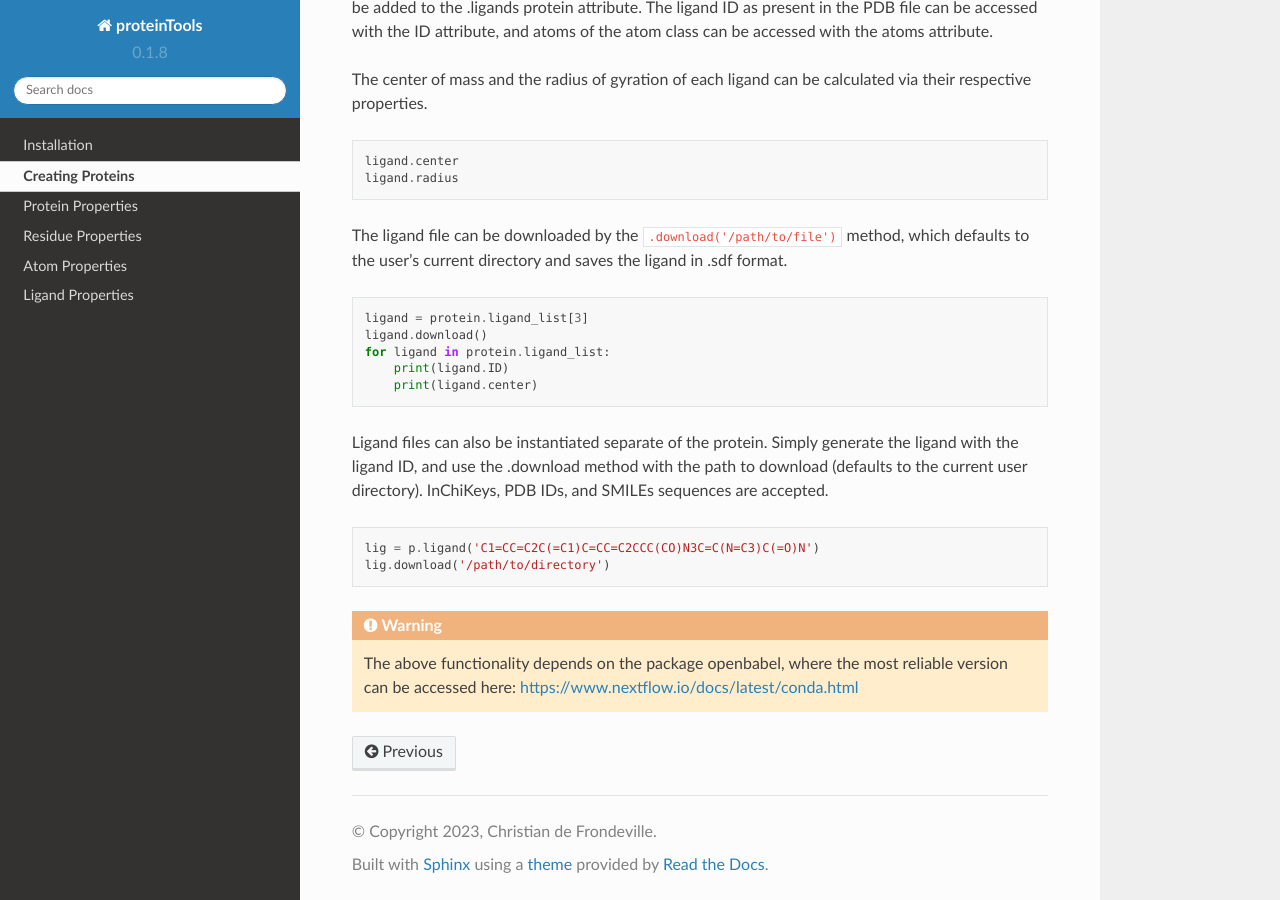
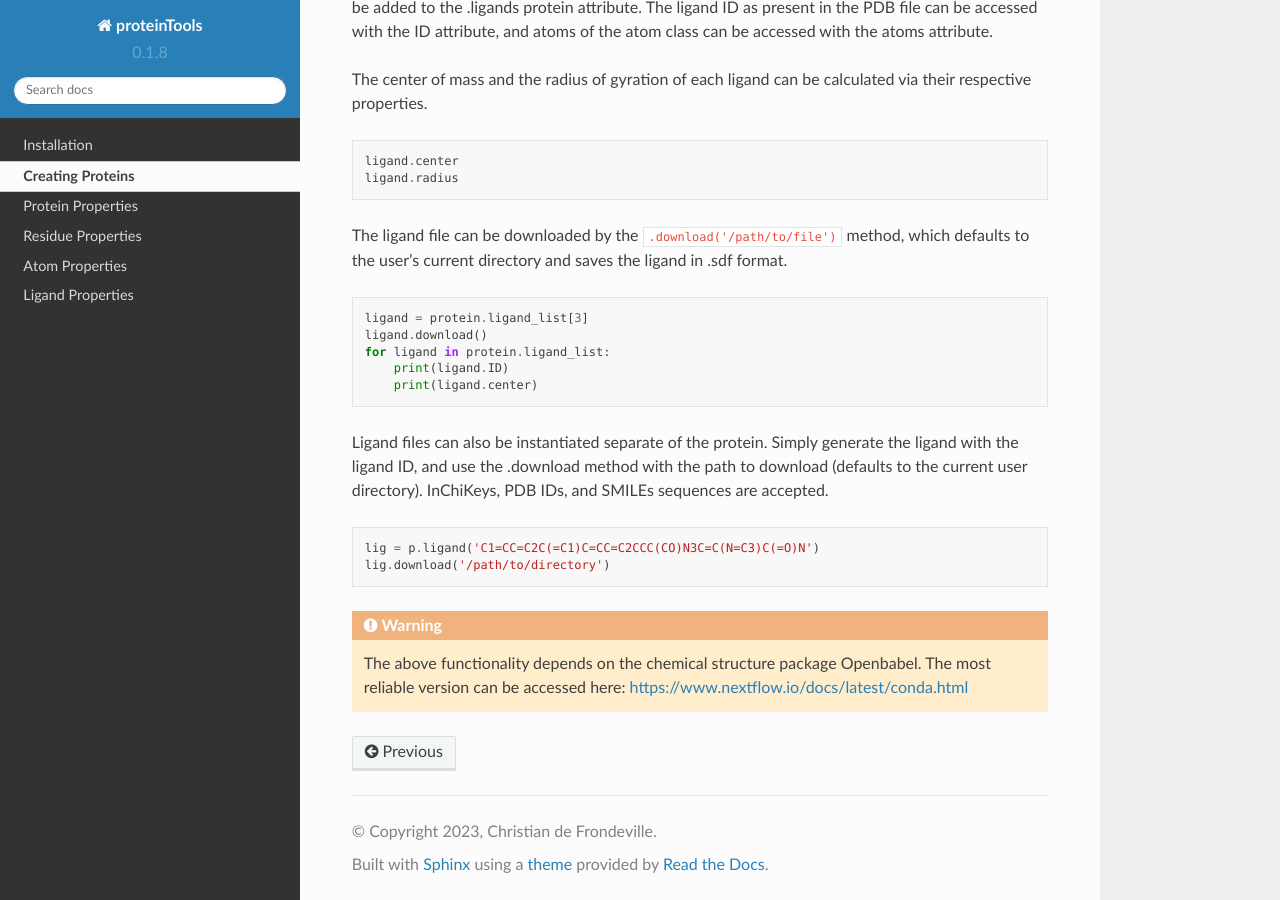
Before and after one commit to tiger1deF/proteinTools, a Sphinx documentation site: the page built from docs/source/documentation.rst, in a window 1280 px wide and 900 px high, scrolled down 3281 px. Built offline with Sphinx 7.4.7 and the Read the Docs theme 2.0.0, drawn with Linux system fonts in a browser that asks for light colours.

Commit message:
Update documentation.rst

```diff
--- a/docs/source/documentation.rst
+++ b/docs/source/documentation.rst
@@ -161,4 +161,4 @@ Ligand files can also be instantiated separate of the protein. Simply generate t
 
 .. warning::
 
-   The above functionality depends on the package openbabel, where the most reliable version can be accessed here: https://www.nextflow.io/docs/latest/conda.html
+   The above functionality depends on the chemical structure package Openbabel. The most reliable version can be accessed here: https://www.nextflow.io/docs/latest/conda.html
```
